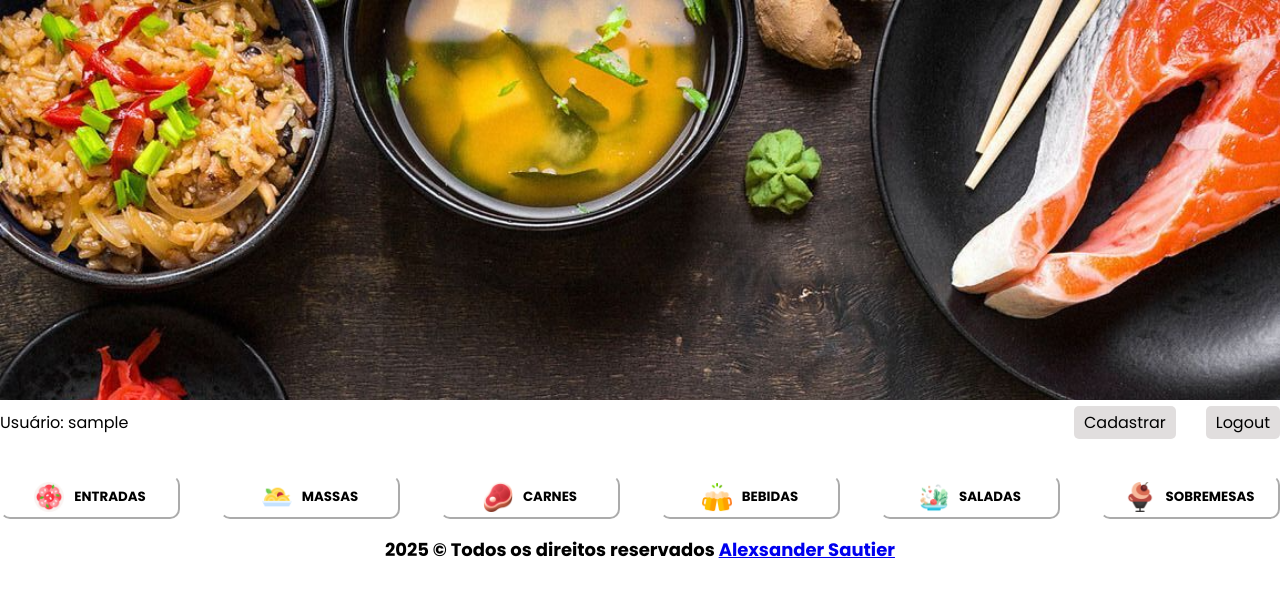
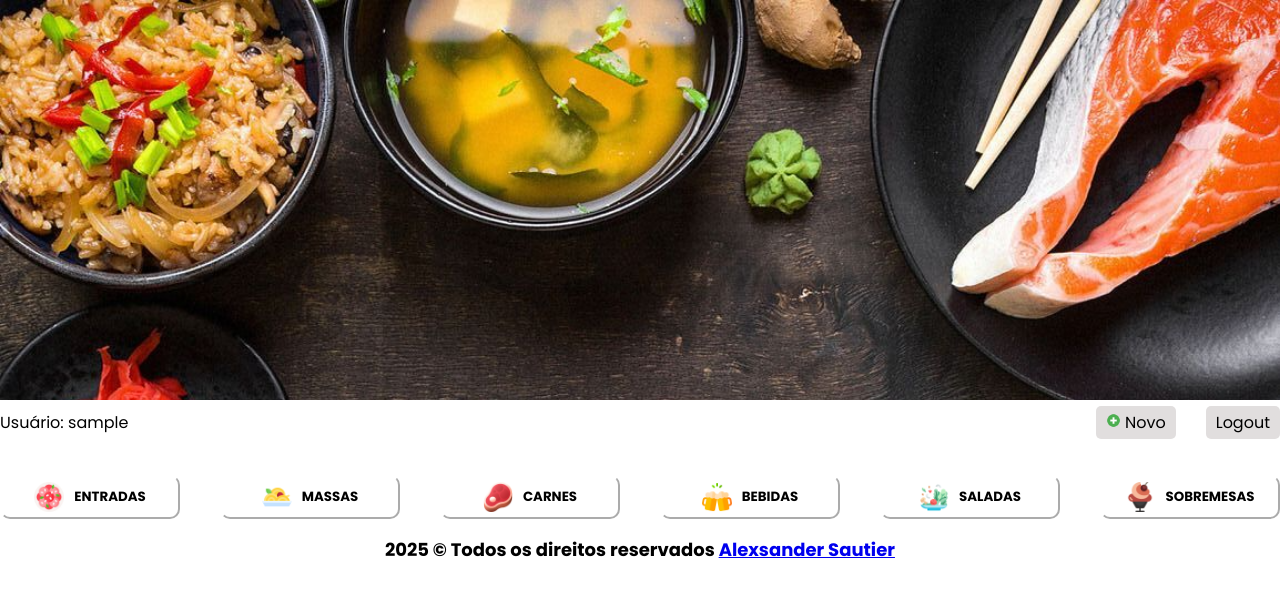
Before and after one commit to alexsandersautier/restaurante, a Django app: page / in a window 1280 px wide. Shown: the top 596 px of the page. Run offline with Django 5.2, Linux system fonts and the light colour scheme; the visitor is signed in with stand-in values (Sample User, id 1).

Commit message:
fix:  update link Novo

```diff
--- a/templates/base.html
+++ b/templates/base.html
@@ -23,7 +23,8 @@
             <ul>
                 {% if user.is_authenticated %}
                     {% if user.is_superuser %}
-                    <li><a href="">Cadastrar</a></li>
+                    {% load static %}
+                    <li><a href=""><img src="{% static 'assets/icons/adicionar.png' %}" alt="novo" width="15"> Novo</a></li>
                     {% endif %}
                     <li><a href="{% url 'logout' %}">Logout</a></li>
                 {% else %}
```
Also changed, not shown: static/assets/icons/adicionar.png (added).
